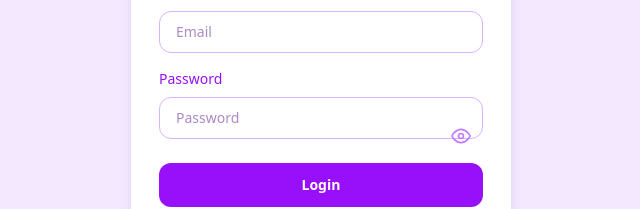
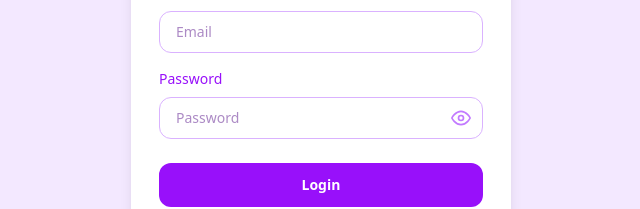
Before and after one commit to NomulaSantosh/Adminpanel, a React (Vite) app in the folder client/: page / in a window 1280 px wide. Shown: the part 335-544 px from the top of the page, without its empty margins (319-959 px from the left). Built offline with nearby package versions, Linux system fonts and the light colour scheme.

Commit message:
fix(login): properly align password toggle icon position

```diff
--- a/client/src/pages/Login.jsx
+++ b/client/src/pages/Login.jsx
@@ -49,7 +49,7 @@ const Login = () => {
           />
         </div>
 
-        <div className="mb-6 relative">
+        <div className="mb-6">
           <label className="block text-purple-600 mb-2 text-sm">Password</label>
           <div className="relative">
             <input
@@ -63,13 +63,12 @@ const Login = () => {
             <button
               type="button"
               onClick={togglePasswordVisibility}
-              className="absolute inset-y-0 right-0 pr-3 flex items-center text-sm leading-5"
-              style={{ top: '35px' }}
+              className="absolute right-3 top-1/2 -translate-y-1/2 text-purple-400 hover:text-purple-500 transition-colors"
             >
               {showPassword ? (
-                <FiEyeOff className="h-5 w-5 text-purple-400" />
+                <FiEyeOff className="h-5 w-5" />
               ) : (
-                <FiEye className="h-5 w-5 text-purple-400" />
+                <FiEye className="h-5 w-5" />
               )}
             </button>
           </div>
```
